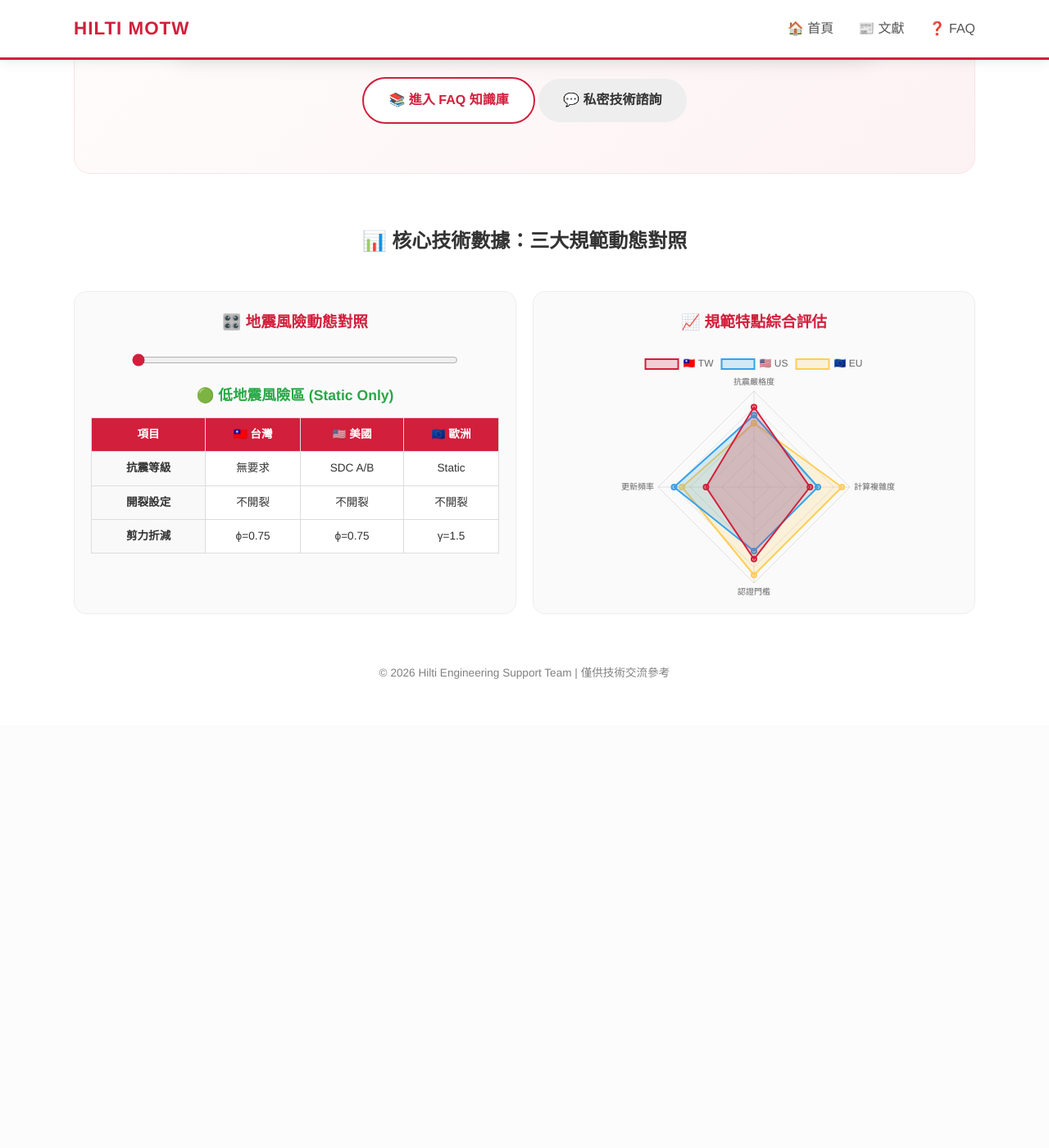
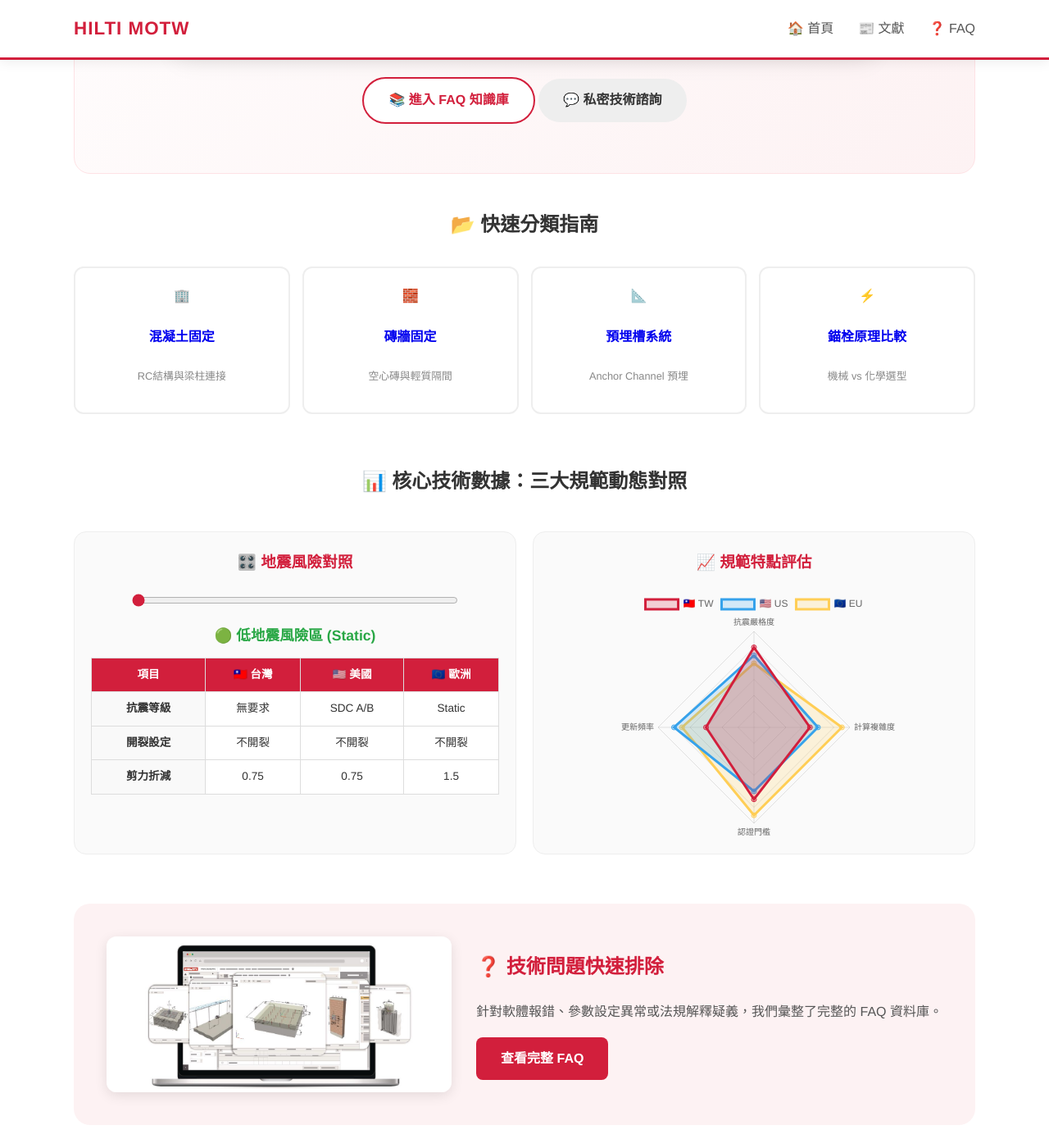
Before and after one commit to SSTTW/TWsoftware-FAQ, a Jekyll site: the page built from index.md, in a window 1280 px wide and 1400 px high, scrolled down 520 px. Shown: the whole window at 82% size. Built offline with Jekyll 4.4.1, drawn with Linux system fonts in a browser that asks for light colours; before the commit the page ends 1404 px from its top, so only the background shows below that; part of the change alters nothing that is shown; some of the changed text lies outside the part shown.

Commit message:
Update index.md

```diff
--- a/index.md
+++ b/index.md
@@ -17,65 +17,38 @@ title: MOTW 技術支援中心
   .hero-section { text-align: center; padding: 60px 20px; background: linear-gradient(135deg, #ffffff 0%, #fdf2f3 100%); border-radius: 20px; margin-bottom: 40px; border: 1px solid #fee2e5; }
   .hero-section h1 { color: #D21F3C !important; font-size: clamp(1.8em, 5vw, 2.8em); font-weight: 800; border-bottom: none !important; margin-bottom: 15px; }
 
-  /* 智能選型器樣式 */
-  .smart-selector-container {
-    background: #fff;
-    max-width: 800px;
-    margin: 30px auto;
-    padding: 25px;
-    border-radius: 15px;
-    box-shadow: 0 10px 30px rgba(0,0,0,0.08);
-    border: 1px solid #eee;
-    text-align: left;
-  }
-  .selector-controls {
-    display: grid;
-    grid-template-columns: repeat(auto-fit, minmax(180px, 1fr));
-    gap: 15px;
-    margin-bottom: 20px;
-  }
+  /* 智能選型器 */
+  .smart-selector-container { background: #fff; max-width: 800px; margin: 30px auto; padding: 25px; border-radius: 15px; box-shadow: 0 10px 30px rgba(0,0,0,0.08); border: 1px solid #eee; text-align: left; }
+  .selector-controls { display: grid; grid-template-columns: repeat(auto-fit, minmax(180px, 1fr)); gap: 15px; margin-bottom: 20px; }
   .control-group label { display: block; font-weight: bold; font-size: 0.9em; margin-bottom: 5px; color: #666; }
-  .control-group select {
-    width: 100%;
-    padding: 10px;
-    border-radius: 8px;
-    border: 1px solid #ddd;
-    background: #f9f9f9;
-    cursor: pointer;
-  }
+  .control-group select { width: 100%; padding: 10px; border-radius: 8px; border: 1px solid #ddd; background: #f9f9f9; }
+  .result-display { display: none; padding: 20px; background: #fdf2f3; border-radius: 10px; border-left: 5px solid #D21F3C; margin-top: 20px; animation: slideDown 0.3s ease-out; }
+  @keyframes slideDown { from { opacity: 0; transform: translateY(-10px); } to { opacity: 1; transform: translateY(0); } }
+  .profis-link-btn { display: inline-block; background: #D21F3C; color: white !important; padding: 12px 25px; border-radius: 50px; font-weight: bold; margin-top: 15px; }
 
-  .result-display {
-    display: none;
-    padding: 20px;
-    background: #fdf2f3;
-    border-radius: 10px;
-    border-left: 5px solid #D21F3C;
-    margin-top: 20px;
-    animation: slideDown 0.3s ease-out;
-  }
-  @keyframes slideDown { from { opacity: 0; transform: translateY(-10px); } to { opacity: 1; transform: translateY(0); } }
+  /* 快速選型卡片 (Icon式) */
+  .selector-grid { display: grid; grid-template-columns: repeat(auto-fit, minmax(220px, 1fr)); gap: 15px; margin: 30px 0; }
+  .selector-card { background: #fff; border: 2px solid #eee; border-radius: 12px; padding: 20px; text-align: center; transition: 0.3s; }
+  .selector-card:hover { border-color: #D21F3C; transform: translateY(-5px); box-shadow: 0 10px 20px rgba(210,31,60,0.1); }
 
-  .profis-link-btn {
-    display: inline-block;
-    background: #D21F3C;
-    color: white !important;
-    padding: 12px 25px;
-    border-radius: 50px;
-    font-weight: bold;
-    margin-top: 15px;
-    box-shadow: 0 4px 12px rgba(210,31,60,0.2);
-  }
-
-  /* 響應式圖表與卡片 (保留原本優化好的 CSS) */
+  /* 圖表與數據區塊 */
   .charts-flex-container { display: flex; flex-wrap: wrap; gap: 20px; margin: 40px 0; width: 100%; box-sizing: border-box; }
   .chart-box { flex: 1; min-width: 320px; background: #fafafa; border: 1px solid #eee; border-radius: 15px; padding: 20px; box-sizing: border-box; }
-  @media (max-width: 768px) { .chart-box { min-width: 100%; } }
-
   .risk-label { font-size: 1.1em; font-weight: bold; color: #D21F3C; text-align: center; margin: 10px 0; }
   table { width: 100%; border-collapse: collapse; font-size: 0.85em; margin-top: 10px; background: #fff; }
   th { background-color: #D21F3C; color: white; padding: 8px; border: 1px solid #ddd; }
   td { padding: 8px; border: 1px solid #ddd; text-align: center; }
   .radar-canvas-wrapper { height: 300px; position: relative; width: 100%; }
+
+  /* FAQ 與資源導航 */
+  .faq-highlight-container { display: flex; flex-wrap: wrap; align-items: center; gap: 30px; padding: 40px; background: #fdf2f3; border-radius: 20px; margin: 60px 0; }
+  .faq-image { flex: 1; min-width: 280px; border-radius: 12px; overflow: hidden; box-shadow: 0 4px 15px rgba(0,0,0,0.1); }
+  .faq-image img { width: 100%; display: block; }
+  .info-grid { display: flex; flex-wrap: wrap; justify-content: center; gap: 20px; margin-top: 20px; }
+  .info-card { flex: 1; min-width: 250px; padding: 25px; border: 1px solid #eee; border-radius: 12px; background: #fff; display: block; box-shadow: 0 2px 8px rgba(0,0,0,0.05); transition: 0.3s; }
+  .info-card:hover { border-color: #D21F3C; transform: translateY(-3px); }
+
+  @media (max-width: 768px) { .chart-box { min-width: 100%; } .faq-highlight-container { padding: 25px !important; } }
 </style>
 
 <div class="hero-section" markdown="0">
@@ -87,36 +60,22 @@ title: MOTW 技術支援中心
     <div class="selector-controls">
       <div class="control-group">
         <label>地震風險</label>
-        <select id="sel-seismic">
-          <option value="low">低地震 (Static)</option>
-          <option value="high">高地震 (C2 抗震)</option>
-        </select>
+        <select id="sel-seismic"><option value="low">低地震 (Static)</option><option value="high">高地震 (C2 抗震)</option></select>
       </div>
       <div class="control-group">
         <label>混凝土狀態</label>
-        <select id="sel-concrete">
-          <option value="non-cracked">無開裂 (建議)</option>
-          <option value="cracked">已開裂 (極限)</option>
-        </select>
+        <select id="sel-concrete"><option value="non-cracked">無開裂 (建議)</option><option value="cracked">已開裂 (極限)</option></select>
       </div>
       <div class="control-group">
         <label>環境條件</label>
-        <select id="sel-env">
-          <option value="indoor">室內 (乾燥)</option>
-          <option value="outdoor">室外 (腐蝕/潮濕)</option>
-        </select>
+        <select id="sel-env"><option value="indoor">室內 (乾燥)</option><option value="outdoor">室外 (腐蝕/潮濕)</option></select>
       </div>
       <div class="control-group">
         <label>優先偏好</label>
-        <select id="sel-type">
-          <option value="mechanical">機械錨栓 (快速)</option>
-          <option value="chemical">化學植筋 (高強)</option>
-        </select>
+        <select id="sel-type"><option value="mechanical">機械錨栓 (快速)</option><option value="chemical">化學植筋 (高強)</option></select>
       </div>
     </div>
-
     <button onclick="runSelection()" style="width:100%; padding:12px; background:#333; color:white; border:none; border-radius:8px; font-weight:bold; cursor:pointer;">🔍 獲取初步推薦結果</button>
-
     <div id="selection-result" class="result-display">
       <div style="font-weight:bold; font-size:1.1em; color:#D21F3C;" id="res-product">推薦產品：載入中...</div>
       <p id="res-note" style="font-size:0.9em; margin:10px 0; color:#555;"></p>
@@ -130,10 +89,18 @@ title: MOTW 技術支援中心
   </div>
 </div>
 
+<h2 style="text-align: center; color: #333; margin-top: 40px;">📂 快速分類指南</h2>
+<div class="selector-grid" markdown="0">
+  <a href="/TWsoftware-FAQ/faq.html#混凝土固定" class="selector-card"><span>🏢</span><h4>混凝土固定</h4><p style="font-size:0.8em; color:#888;">RC結構與梁柱連接</p></a>
+  <a href="/TWsoftware-FAQ/faq.html#磚牆固定" class="selector-card"><span>🧱</span><h4>磚牆固定</h4><p style="font-size:0.8em; color:#888;">空心磚與輕質隔間</p></a>
+  <a href="/TWsoftware-FAQ/faq.html#預埋系統" class="selector-card"><span>📐</span><h4>預埋槽系統</h4><p style="font-size:0.8em; color:#888;">Anchor Channel 預埋</p></a>
+  <a href="/TWsoftware-FAQ/faq.html#機械化學比較" class="selector-card"><span>⚡</span><h4>錨栓原理比較</h4><p style="font-size:0.8em; color:#888;">機械 vs 化學選型</p></a>
+</div>
+
 <h2 style="text-align: center; color: #333; margin-top: 60px;">📊 核心技術數據：三大規範動態對照</h2>
 <div class="charts-flex-container" markdown="0">
   <div class="chart-box">
-    <h3 style="color:#D21F3C; margin-top:0; text-align:center;">🎛️ 地震風險動態對照</h3>
+    <h3 style="color:#D21F3C; margin-top:0; text-align:center;">🎛️ 地震風險對照</h3>
     <div style="text-align:center;">
       <input type="range" id="riskSlider" min="1" max="3" value="1" step="1" style="width:80%; accent-color:#D21F3C;">
       <div class="risk-label" id="riskText">🟢 低地震風險區</div>
@@ -144,98 +111,82 @@ title: MOTW 技術支援中心
     </table>
   </div>
   <div class="chart-box">
-    <h3 style="color:#D21F3C; margin-top:0; text-align:center;">📈 規範特點綜合評估</h3>
+    <h3 style="color:#D21F3C; margin-top:0; text-align:center;">📈 規範特點評估</h3>
     <div class="radar-canvas-wrapper"><canvas id="radarChart"></canvas></div>
   </div>
 </div>
 
-<p align="center" style="color:#808080; font-size:0.85em; margin-top:60px;">
-  © 2026 Hilti Engineering Support Team | 僅供技術交流參考
-</p>
+<div class="faq-highlight-container" markdown="0">
+  <div class="faq-image"><img src="/TWsoftware-FAQ/images/faq_preview.png" alt="FAQ Preview"></div>
+  <div class="faq-text">
+    <h2 style="color:#D21F3C; margin-top:0;">❓ 技術問題快速排除</h2>
+    <p style="color:#555;">針對軟體報錯、參數設定異常或法規解釋疑義，我們彙整了完整的 FAQ 資料庫。</p>
+    <a href="/TWsoftware-FAQ/faq.html" style="display:inline-block; padding:12px 30px; background:#D21F3C; color:white; border-radius:8px; font-weight:bold;">查看完整 FAQ</a>
+  </div>
+</div>
+
+<div style="margin-bottom: 60px;" markdown="0">
+  <h2 style="text-align:center; color:#333; margin-bottom:30px;">🔗 專業資源導航</h2>
+  <div class="info-grid">
+    <a href="https://www.nlma.gov.tw/ch" target="_blank" class="info-card"><h3>🏛️ 國土管理署</h3><p style="font-size:0.9em; color:#777;">最新建築規範與法律條文。</p></a>
+    <a href="https://www.hilti.com.tw/engineering/" target="_blank" class="info-card"><h3>🔴 Hilti 工程中心</h3><p style="font-size:0.9em; color:#777;">技術報告與 BIM/CAD 模型庫。</p></a>
+  </div>
+</div>
+
+<p align="center" style="color:#808080; font-size:0.85em;">© 2026 Hilti Engineering Support Team</p>
 
 <script>
-  //智能選型邏輯
+  // 選型邏輯
   function runSelection() {
     const seismic = document.getElementById('sel-seismic').value;
     const concrete = document.getElementById('sel-concrete').value;
     const env = document.getElementById('sel-env').value;
     const type = document.getElementById('sel-type').value;
-
-    let product = "";
-    let note = "";
+    let product = "", note = "";
 
     if (seismic === "high") {
-      if (type === "chemical") {
-        product = "HIT-RE 500 V3";
-        note = "高地震區首選化學植筋，具備 C2 抗震認證與室外抗腐蝕能力。";
-      } else {
-        product = "HST4 / HSL4";
-        note = "最新一代機械錨栓，針對開裂混凝土設計，抗震效能頂尖。";
-      }
+      if (type === "chemical") { product = "HIT-RE 500 V3"; note = "高地震區首選化學植筋，具備 C2 抗震認證。"; }
+      else { product = "HST4 / HSL4"; note = "最新機械錨栓，針對開裂混凝土與抗震設計。"; }
     } else {
-      if (env === "outdoor") {
-        product = "HIT-RE 500 V3 (不鏽鋼款式)";
-        note = "室外環境建議使用化學植筋，並搭配 A4 不鏽鋼材質防止鏽蝕。";
-      } else if (type === "mechanical") {
-        product = "HUS4 / HST4";
-        note = "室內乾燥環境建議使用機械錨栓，施工效率最高且安裝即受力。";
-      } else {
-        product = "HIT-HY 200-R V3";
-        note = "室內化學植筋首選，固化速度快，搭配 SafeSet 技術免清孔。";
-      }
+      if (env === "outdoor") { product = "HIT-RE 500 V3 (A4)"; note = "室外環境建議使用化學植筋搭配不鏽鋼。"; }
+      else if (type === "mechanical") { product = "HUS4 / HST4"; note = "室內乾燥環境機械錨栓效率最高。"; }
+      else { product = "HIT-HY 200-R V3"; note = "室內化學植筋首選，固化速度快。"; }
     }
-
-    // 特殊重型應用檢查
-    if (concrete === "cracked" && seismic === "high" && type === "mechanical") {
-      product = "HDA / HSL4 (重型擴底錨栓)";
-      note = "極限地震工況下，建議選用擴底型錨栓以獲得最高安全性。";
-    }
-
     document.getElementById('res-product').innerText = "推薦產品：" + product;
     document.getElementById('res-note').innerText = note;
     document.getElementById('selection-result').style.display = "block";
   }
 
-  // 保留原本的 Chart.js 與 RiskSlider 邏輯...
+  // 圖表邏輯
   const riskSlider = document.getElementById('riskSlider');
-  const riskText = document.getElementById('riskText');
-  const tableBody = document.getElementById('tableBody');
   const tableData = {
-    1: { text: "🟢 低地震風險區 (Static Only)", color: "#28a745", tw: ["無要求", "不開裂", "ϕ=0.75"], us: ["SDC A/B", "不開裂", "ϕ=0.75"], eu: ["Static", "不開裂", "γ=1.5"] },
-    2: { text: "🟡 中地震風險區 (商辦)", color: "#ffc107", tw: ["建議 C1", "0.5mm (C1)", "ϕ=0.75"], us: ["SDC C", "強制開裂", "ϕ=0.75"], eu: ["C1 認證", "強制開裂", "γ=1.5"] },
-    3: { text: "🔴 高地震風險區 (醫療/維生)", color: "#D21F3C", tw: ["強制 C2", "0.8mm (C2)", "0.56"], us: ["SDC D/E/F", "極嚴格開裂", "0.56"], eu: ["C2 認證", "循環載重", "地震折減"] }
+    1: { text: "🟢 低地震風險區 (Static)", color: "#28a745", tw: ["無要求", "不開裂", "0.75"], us: ["SDC A/B", "不開裂", "0.75"], eu: ["Static", "不開裂", "1.5"] },
+    2: { text: "🟡 中地震風險區 (商辦)", color: "#ffc107", tw: ["建議 C1", "0.5mm", "0.75"], us: ["SDC C", "強制開裂", "0.75"], eu: ["C1 認證", "強制開裂", "1.5"] },
+    3: { text: "🔴 高地震風險區 (維生)", color: "#D21F3C", tw: ["強制 C2", "0.8mm", "0.56"], us: ["SDC D/E/F", "極嚴格", "0.56"], eu: ["C2 認證", "循環載重", "地震折減"] }
   };
-  const rows = ["抗震等級", "開裂設定", "剪力折減"];
-
   function updateTable(val) {
-    if(!tableBody) return;
-    riskText.innerHTML = tableData[val].text;
-    riskText.style.color = tableData[val].color;
+    document.getElementById('riskText').innerText = tableData[val].text;
+    document.getElementById('riskText').style.color = tableData[val].color;
     let html = "";
-    for(let i=0; i<rows.length; i++){
+    const rows = ["抗震等級", "開裂設定", "剪力折減"];
+    for(let i=0; i<3; i++) {
       html += `<tr><td style="font-weight:bold; background:#f9f9f9;">${rows[i]}</td><td>${tableData[val].tw[i]}</td><td>${tableData[val].us[i]}</td><td>${tableData[val].eu[i]}</td></tr>`;
     }
-    tableBody.innerHTML = html;
+    document.getElementById('tableBody').innerHTML = html;
   }
+  riskSlider.addEventListener('input', e => updateTable(e.target.value));
+  updateTable(1);
 
-  if(riskSlider) {
-    riskSlider.addEventListener('input', function() { updateTable(this.value); });
-    updateTable(1);
-  }
-
-  const canvasEl = document.getElementById('radarChart');
-  if(canvasEl) {
-    new Chart(canvasEl, {
-      type: 'radar',
-      data: {
-        labels: ['抗震嚴格度', '計算複雜度', '認證門檻', '更新頻率'],
-        datasets: [
-          { label: '🇹🇼 TW', data: [90, 75, 85, 70], backgroundColor: 'rgba(210,31,60,0.2)', borderColor: '#D21F3C', borderWidth: 2 },
-          { label: '🇺🇸 US', data: [85, 80, 80, 90], backgroundColor: 'rgba(54,162,235,0.2)', borderColor: '#36A2EB', borderWidth: 2 },
-          { label: '🇪🇺 EU', data: [80, 95, 95, 85], backgroundColor: 'rgba(255,206,86,0.2)', borderColor: '#FFCE56', borderWidth: 2 }
-        ]
-      },
-      options: { maintainAspectRatio: false, scales: { r: { min: 40, max: 100, ticks: { display: false } } } }
-    });
-  }
+  new Chart(document.getElementById('radarChart'), {
+    type: 'radar',
+    data: {
+      labels: ['抗震嚴格度', '計算複雜度', '認證門檻', '更新頻率'],
+      datasets: [
+        { label: '🇹🇼 TW', data: [90, 75, 85, 70], backgroundColor: 'rgba(210,31,60,0.2)', borderColor: '#D21F3C' },
+        { label: '🇺🇸 US', data: [85, 80, 80, 90], backgroundColor: 'rgba(54,162,235,0.2)', borderColor: '#36A2EB' },
+        { label: '🇪🇺 EU', data: [80, 95, 95, 85], backgroundColor: 'rgba(255,206,86,0.2)', borderColor: '#FFCE56' }
+      ]
+    },
+    options: { maintainAspectRatio: false, scales: { r: { min: 40, max: 100, ticks: { display: false } } } }
+  });
 </script>
```
